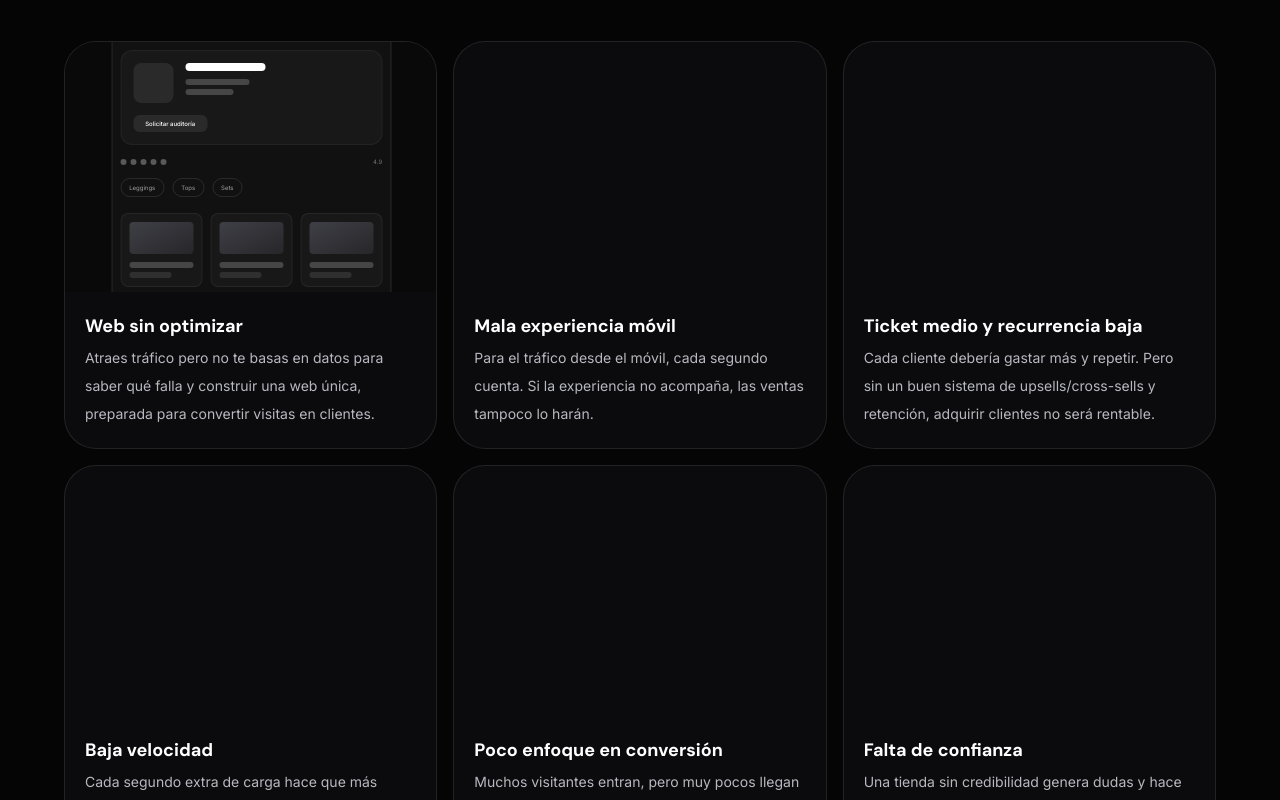
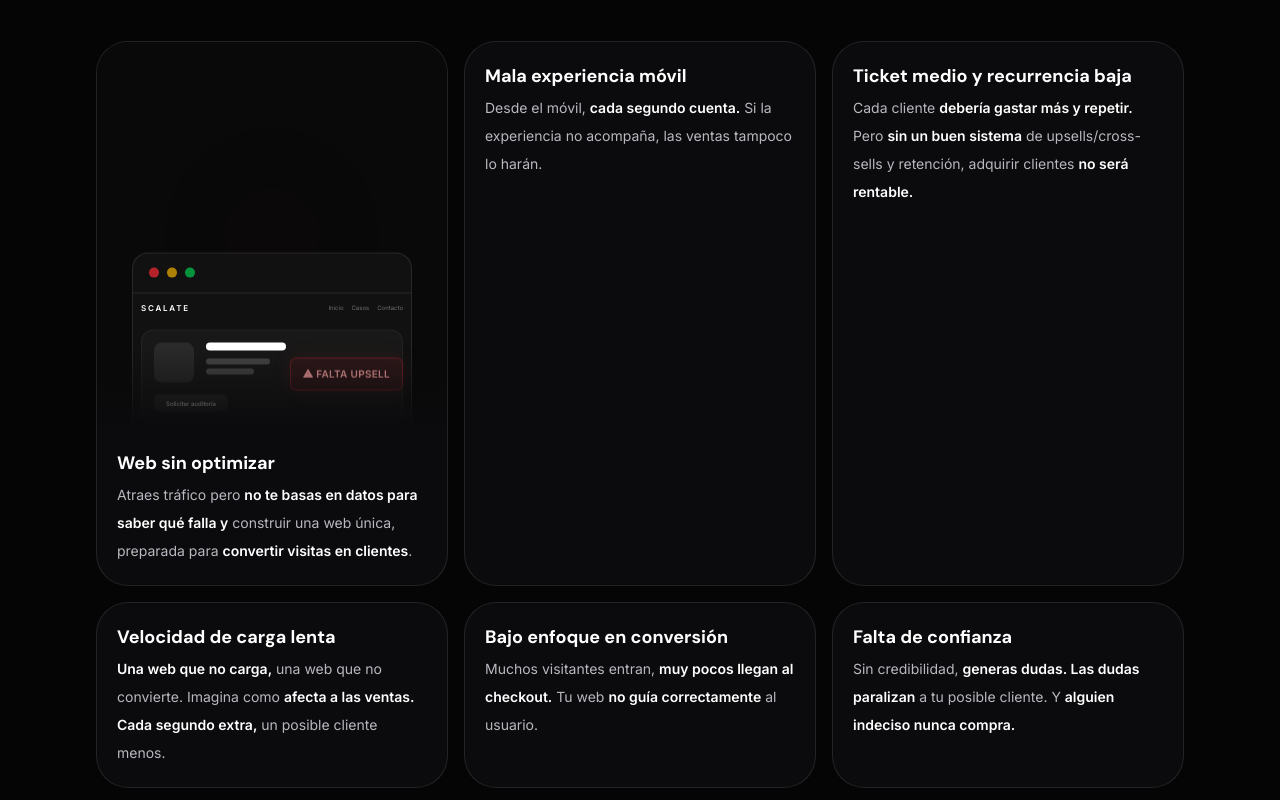
Before and after one commit to MaikelScalate/scalatelab, a Next.js app: page / in a window 1280 px wide. Shown: the part 1640-2440 px from the top of the page. Built offline with nearby package versions, Linux system fonts and the light colour scheme.

Commit message:
Mejorar diseño Case

```diff
--- a/app/components/sections/GrowthSection.tsx
+++ b/app/components/sections/GrowthSection.tsx
@@ -47,7 +47,7 @@ export default function GrowthSection() {
     mx-auto
     mt-12
     grid
-    max-w-6xl
+    max-w-[68rem]
     gap-4
     lg:grid-cols-2
     xl:grid-cols-3
--- a/app/components/ui/GrowthProblemCard.tsx
+++ b/app/components/ui/GrowthProblemCard.tsx
@@ -31,7 +31,7 @@ export default function GrowthProblemCard({
       transition={{
         duration: 0.7,
         delay,
-        ease: [0.22, 1, 0.36, 1],
+        ease: "easeInOut",
       }}
       className="
         group
@@ -43,21 +43,38 @@ export default function GrowthProblemCard({
         transition-all
         duration-500
         hover:-translate-y-1
-        hover:border-purple-500/40
+        hover:border-red-500/40
       "
     >
-      <div className="h-[250px]">
-        {children}
-      </div>
+      <div className="relative h-[300] overflow-hidden">
+
+  {children}
+
+  <div
+    className="
+      pointer-events-none
+      absolute
+      bottom-0
+      left-0
+      right-0
+      h-20
+      bg-gradient-to-b
+      from-transparent
+      to-[#0B0B0D]
+    "
+  />
+
+</div>
 
       <div className="p-5">
         <h3 className="font-heading text-lg font-bold text-white">
           {title}
         </h3>
 
-        <p className="mt-1 text-sm leading-7 text-text-secondary">
-          {description}
-        </p>
+        <p
+  className="mt-1 text-sm leading-7 text-text-secondary [&_strong]:font-semibold [&_strong]:text-white"
+  dangerouslySetInnerHTML={{ __html: description }}
+/>
       </div>
     </motion.article>
   );
--- a/app/components/ui/problems/BrowserProblem.tsx
+++ b/app/components/ui/problems/BrowserProblem.tsx
@@ -10,7 +10,13 @@ export default function BrowserProblem() {
 
       <motion.div
         animate={{
-          opacity: [0.08, 0.12, 0.35, 0.08],
+          opacity:[
+0,
+0.08,
+0.25,
+0.25,
+0
+],
           scale: [1, 1.02, 1.18, 1],
         }}
         transition={{
@@ -23,17 +29,46 @@ export default function BrowserProblem() {
 
       {/* Browser */}
 
-      <motion.div
-        animate={{
-  x: [0, 0, 0, 0, 0, -1, 1, -1, 1, 0],
+<motion.div
+
+initial={{
+  y: 380,
+  opacity: 0,
 }}
+
+animate={{
+  y: [
+    380, // fuera
+    380, // espera
+    0,   // entra
+    0,   // permanece
+    380  // sale hacia abajo
+  ],
+
+  opacity: [
+    0,
+    0,
+    1,
+    1,
+    1 // NO desaparece con opacity
+  ]
+}}
+
 transition={{
-  duration: 6,
+  duration: 8,
   repeat: Infinity,
-  times: [0, .75, .80, .84, .88, .91, .94, .97, .99, 1],
+  ease: [0.22,1,0.36,1],
+  times: [
+    0,
+    .10,
+    .35,
+    .70,
+    1
+  ]
 }}
-        className="relative w-[280px] overflow-hidden rounded-2xl border border-white/10 bg-[#111111]"
-      >
+
+className="relative w-[280px] overflow-hidden rounded-2xl border border-white/10 bg-[#111111]"
+>
 
         {/* Top */}
 
@@ -50,22 +85,6 @@ transition={{
         {/* Landing */}
 
         <motion.div
-
-          initial={{
-    y:260
-}}
-
-animate={{
-    y:[260,260,0,0]
-}}
-
-transition={{
-    duration:6,
-    repeat:Infinity,
-    times:[0,.18,.45,1],
-    ease:[0.22,1,0.36,1]
-}}
-
           className="relative p-2"
         >
 <div className="flex items-center justify-between">
@@ -203,17 +222,21 @@ transition={{
           <motion.div
 
             animate={{
-              y: [-20, 170, 170],
+              y:[
+-30,
+250,
+250
+],
               opacity: [0,1,1,0],
             }}
 
             transition={{
-              duration:5,
+              duration:8,
               repeat:Infinity,
-              times:[0,.25,.65,.75],
+              times:[0,.20,.52,.62]
             }}
 
-            className="pointer-events-none absolute left-0 right-0 h-px bg-gradient-to-r from-transparent via-cyan-400 to-transparent shadow-[0_0_15px_#22d3ee]"
+            className="pointer-events-none absolute left-0 right-0 h-[2px] bg-gradient-to-r from-transparent via-cyan-400 to-transparent shadow-[0_0_35px_#22d3ee]"
           />
 
           {/* Issue 1 */}
@@ -225,9 +248,9 @@ transition={{
             }}
 
             transition={{
-              duration:5,
+              duration:8,
               repeat:Infinity,
-              times:[0,.58,.68,.78,.9,1],
+              times:[0,.32,.40,.68,.76]
             }}
     className="
     absolute
@@ -244,16 +267,14 @@ transition={{
     px-3
 py-2
 
-text-[7px]
-
-rounded-lg
+rounded-XL
 
 shadow-[0_0_20px_rgba(239,68,68,.12)]
     backdrop-blur
     "
 >
 
-    <p className="text-[6px] font-medium text-red-300">
+    <p className="text-[10px] font-semibold tracking-[0.03em] text-red-300">
 
         ⚠ FALTA UPSELL
 
@@ -269,9 +290,9 @@ animate={{
             }}
 
             transition={{
-              duration:5,
+              duration:8,
               repeat:Infinity,
-              times:[0,.58,.68,.78,.9,1],
+              times:[0,.42,.50,.72,.78]
             }}
 
     className="
@@ -299,7 +320,7 @@ shadow-[0_0_20px_rgba(239,68,68,.12)]
     "
 >
 
-    <p className="text-[6px] font-medium text-red-300">
+    <p className="text-[10px] font-semibold tracking-[0.03em] text-red-300">
 
         ⚠ POCO VISIBLE
 
@@ -313,19 +334,19 @@ shadow-[0_0_20px_rgba(239,68,68,.12)]
           <motion.div
 
             animate={{
-              opacity:[0,0,0,0,1,0],
-              scale:[.8,.8,.8,.8,1,1],
-            }}
+  opacity:[0,0,0,1,1,0],
+  scale:[.8,.8,.8,1,1,1],
+}}
 
             transition={{
-              duration:5,
+              duration:8,
               repeat:Infinity,
-              times:[0,.68,.75,.82,.9,1],
+              times:[0,.52,.60,.76,.79]
             }}
 
             className="
     absolute
-    right-13
+    right-3
     bottom-30
 
     rounded-md
@@ -347,7 +368,7 @@ shadow-[0_0_20px_rgba(239,68,68,.12)]
     "
 >
 
-    <p className="text-[6px] font-medium text-red-300">
+    <p className="text-[10px] font-semibold tracking-[0.03em] text-red-300">
 
         ⚠ CREAR SUSCRIPCIÓN
 
--- a/app/data/problems.ts
+++ b/app/data/problems.ts
@@ -3,36 +3,36 @@ export const problems = [
     id: "browser",
     title: "Web sin optimizar",
     description:
-      "Atraes tráfico pero no te basas en datos para saber qué falla y construir una web única, preparada para convertir visitas en clientes.",
+  "Atraes tráfico pero <strong>no te basas en datos para saber qué falla y</strong> construir una web única, preparada para <strong>convertir visitas en clientes</strong>.",
   },
   {
     id: "mobile",
     title: "Mala experiencia móvil",
     description:
-      "Para el tráfico desde el móvil, cada segundo cuenta. Si la experiencia no acompaña, las ventas tampoco lo harán.",
+      "Desde el móvil, <strong>cada segundo cuenta.</strong> Si la experiencia no acompaña, las ventas tampoco lo harán.",
   },
   {
     id: "ticket",
     title: "Ticket medio y recurrencia baja",
     description:
-      "Cada cliente debería gastar más y repetir. Pero sin un buen sistema de upsells/cross-sells y retención, adquirir clientes no será rentable.",
+      "Cada cliente <strong>debería gastar más y repetir.</strong> Pero <strong>sin un buen sistema</strong> de upsells/cross-sells y retención, adquirir clientes <strong>no será rentable.</strong>",
   },
   {
     id: "speed",
-    title: "Baja velocidad",
+    title: "Velocidad de carga lenta",
     description:
-      "Cada segundo extra de carga hace que más usuarios abandonen antes de comprar.",
+      "<strong>Una web que no carga,</strong> una web que no convierte. Imagina como <strong>afecta a las ventas. Cada segundo extra,</strong> un posible cliente menos.",
   },
   {
     id: "funnel",
-    title: "Poco enfoque en conversión",
+    title: "Bajo enfoque en conversión",
     description:
-      "Muchos visitantes entran, pero muy pocos llegan al checkout porque la tienda no guía correctamente al usuario.",
+      "Muchos visitantes entran, <strong>muy pocos llegan al checkout.</strong> Tu web <strong>no guía correctamente</strong> al usuario.",
   },
   {
     id: "trust",
     title: "Falta de confianza",
     description:
-      "Una tienda sin credibilidad genera dudas y hace que los usuarios abandonen antes de comprar.",
+      "Sin credibilidad, <strong>generas dudas. Las dudas paralizan</strong> a tu posible cliente. Y <strong>alguien indeciso nunca compra.</strong>",
   },
 ];
```
